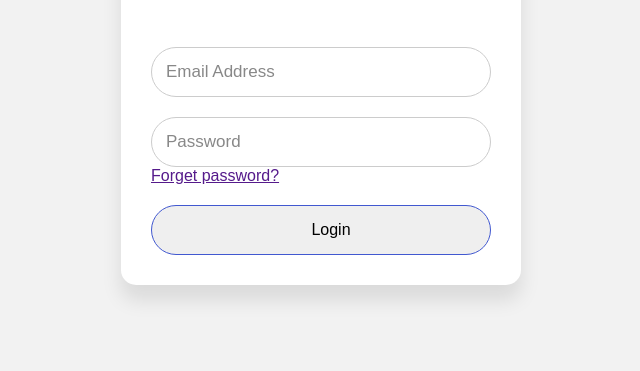
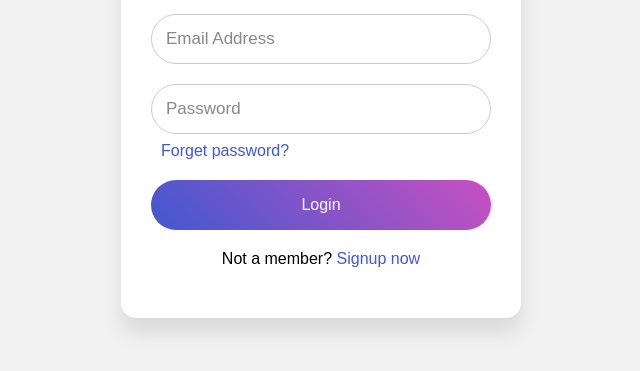
Before and after one commit to Pritam-Ghosh/css-component, a plain HTML site: page Form/Form 5/index.html in a window 1280 px wide. Shown: the part 309-680 px from the top of the page, without its empty margins (319-959 px from the left). Drawn offline with Linux system fonts and the light colour scheme.

Commit message:
login  form

```diff
--- a/Form/Form 5/index.html
+++ b/Form/Form 5/index.html
@@ -22,6 +22,7 @@
             <div class="field">
                 <input type="Submit" value="Login" >
             </div>
+            <div class="signup-link">Not a member? <a href="#">Signup now</a></div>
         </form>
     </div>
 </body>
--- a/Form/Form 5/styles.css
+++ b/Form/Form 5/styles.css
@@ -78,3 +78,37 @@ pointer-events: none;
 color: #4158d0;
 background: #fff;
 }
+
+.wrapper form .pass-link{
+
+margin: 8px 0 0 10px;
+}
+
+.wrapper form .field input[type="Submit"]{
+    color: #fff;
+    background: linear-gradient(-135deg, #c850c0, #4158d0);
+    padding-left: 0;
+    cursor: pointer;
+    font-weight: 500;
+    border: none;
+    transition: all 0.3s ease-in-out;
+}
+
+.wrapper form .field input[type="Submit"]:active{
+    transform: scale(0.95);
+}
+
+.wrapper form .signup-link{
+ text-align: center;
+ margin: 20px;
+}
+.wrapper form .pass-link a,
+.wrapper form .signup-link a{
+text-decoration: none;
+color: #4158d0;
+}
+
+.wrapper form .pass-link a:hover,
+.wrapper form .signup-link a:hover{
+    text-decoration: underline;
+}
```
